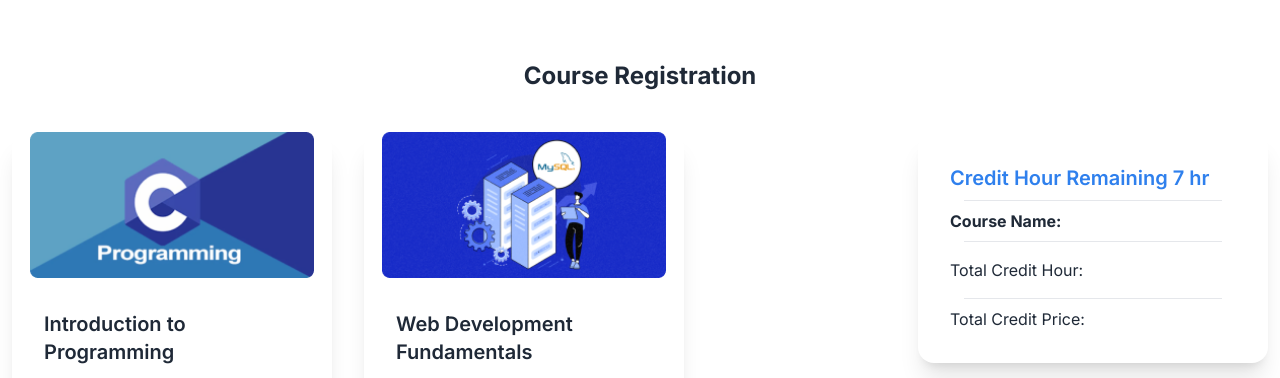
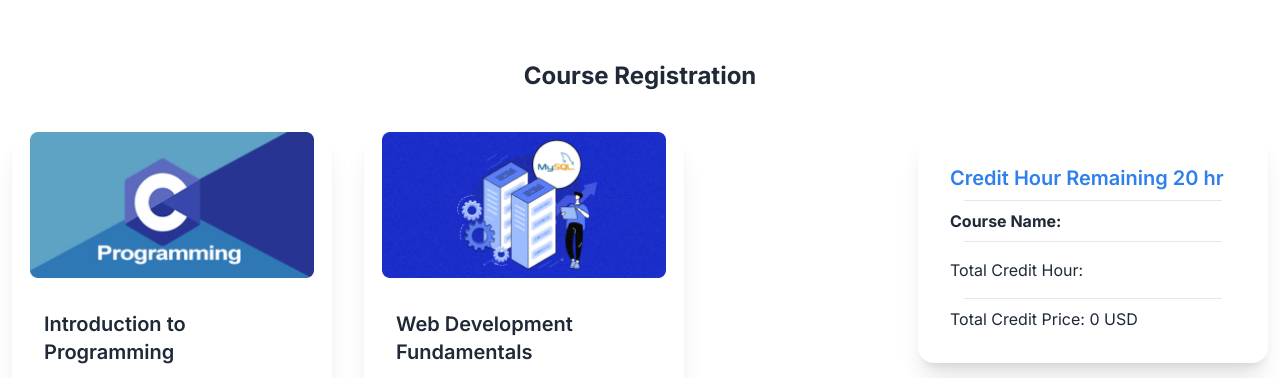
Before and after one commit to Sheikh551845/Course_Registration, a React (Vite) app in the folder assignment-7/: page / in a window 1280 px wide. Shown: the top 378 px of the page. Built offline with nearby package versions, Linux system fonts and the light colour scheme.

Commit message:
credit limit toast added

```diff
--- a/assignment-7/src/App.jsx
+++ b/assignment-7/src/App.jsx
@@ -13,6 +13,11 @@ function App() {
 
   const[allCourse,setAllCourse]= useState([]);
 
+  const [totalHour, SetTotalHour]=useState(0);
+  const [totalRemainHour, SetTotalRemainHour]=useState(0);
+
+
+
     useEffect(()=>{
       fetch('data.json')
       .then(response => response.json())
@@ -21,17 +26,41 @@ function App() {
      const courseArray =allCourse.courses;
 
 
+
      const [selectedCourse, setSelectedCourse] = useState([]);
 
     const buttonHandle = (course)=>{
+
+      let tHour=course.creditHours;
+      let rHour=20-course.creditHours- course.creditHours;
     const isExist=selectedCourse.find((item)=> item.courseName == course.courseName);
 
     if(isExist){
       return  toast.warn('Course already added')
     }
   else{
+    selectedCourse.forEach(element => {
+      tHour=tHour+element.creditHours;
+      rHour=rHour-element.creditHours;
+    });
+
+    if(totalRemainHour<0)
+    {
+      return  toast.warn('Credit limit reached')
+    }
+    if(totalRemainHour<-1)
+    {
+      return  toast.warn('Credit limit reached')
+    }
+
     setSelectedCourse([...selectedCourse, course]);
+    SetTotalRemainHour(rHour);
+    SetTotalHour(tHour);
+    console.log(totalRemainHour);
+
+
   }
+
 
 
    }
--- a/assignment-7/src/components/cart.jsx
+++ b/assignment-7/src/components/cart.jsx
@@ -1,23 +1,36 @@
-import React, { useState } from 'react'
+import React, { useState, useEffect } from 'react'
 import PropTypes from 'prop-types';
+import { toast } from 'react-toastify';
+
+
 
 function Cart({selectedCourse}) {
 
-//  const price1 = selectedCourse[0].price;
-//   console.log(price1);
-// // let totalPrice=0;
 
-// // totalPrice=totalPrice+ selectedCourse[0].price;
 
-// // console.log(totalPrice);
+let tPrice=0;
+let tHour=0;
+let rHour=20;
+
+selectedCourse.forEach(element => {
+  tPrice=tPrice+element.price;
+  tHour=tHour+element.creditHours;
+  rHour=rHour-element.creditHours;
+});
+
+
+
+
 
 
   return (
     <div>
+
   <div className="card w-[350px] bg-base-100 shadow-xl">
 
+
   <div className="card-body">
-    <h2 className="card-title text-left text-[#2F80ED]">Credit Hour Remaining 7 hr</h2>
+    <h2 className="card-title text-left text-[#2F80ED]">Credit Hour Remaining {rHour} hr</h2>
     <hr style={{ color: 'black', width: '90%' ,margin:'auto'}}></hr>
 
     <p className="text-left font-bold">Course Name:</p>
@@ -30,7 +43,7 @@ function Cart({selectedCourse}) {
     <hr style={{ color: 'black', width: '90%' ,margin:'auto'}}></hr>
     <p className='text-left py-2'>Total Credit Hour: </p>
     <hr style={{ color: 'black', width: '90%' ,margin:'auto'}}></hr>
-    <p className='text-left'>Total Credit Price: </p>
+    <p className='text-left'>Total Credit Price: {tPrice} USD </p>
   </div>
 </div>
     </div>
```
